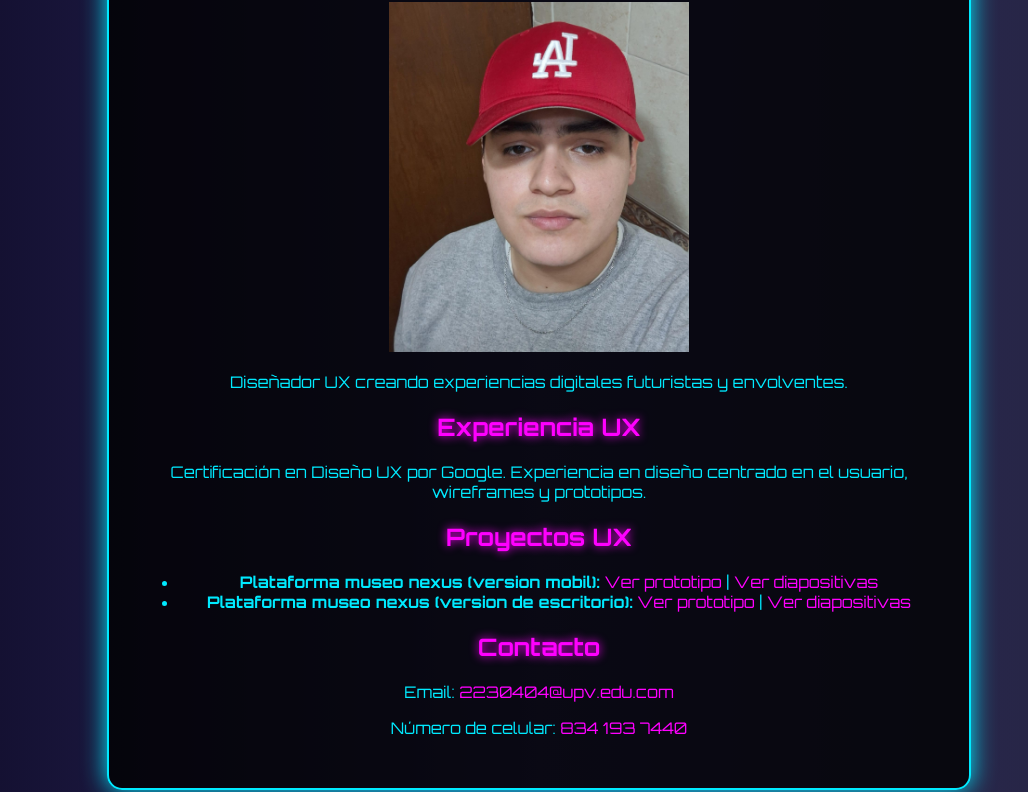
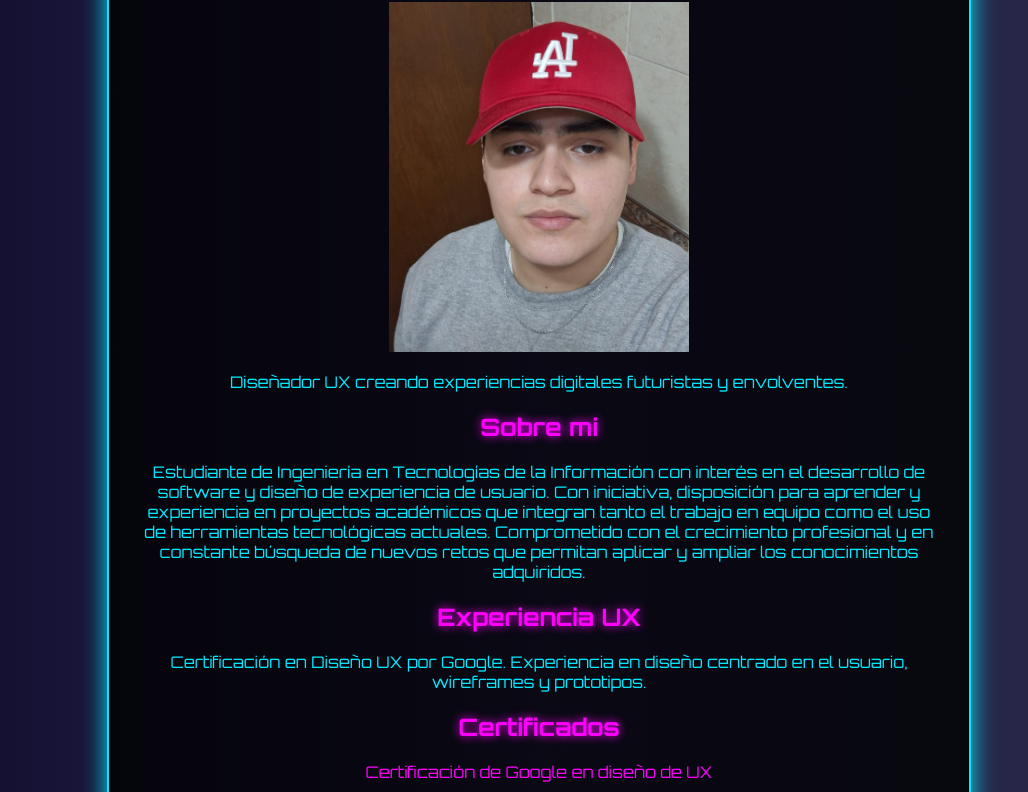
Before and after one commit to rodrigo-stamaria/cv, a plain HTML site: page index.html in a window 1280 px wide. Shown: the part 163-955 px from the top of the page, without its empty margins (101-1129 px from the left). Drawn offline with Linux system fonts and the light colour scheme.

Commit message:
Modificacion 1

```diff
--- a/index.html
+++ b/index.html
@@ -62,8 +62,19 @@
         <p>Diseñador UX creando experiencias digitales futuristas y envolventes.</p>
 
         <div class="section">
+            <h2>Sobre mi</h2>
+            <p>Estudiante de Ingeniería en Tecnologías de la Información con interés en el desarrollo de software y diseño de experiencia de usuario. Con iniciativa, disposición para aprender y experiencia en proyectos académicos que integran tanto el trabajo en equipo como el uso de herramientas tecnológicas actuales. Comprometido con el crecimiento profesional y en constante búsqueda de nuevos retos que permitan aplicar y ampliar los conocimientos adquiridos.
+            </p>
+        </div>
+
+        <div class="section">
             <h2>Experiencia UX</h2>
             <p>Certificación en Diseño UX por Google. Experiencia en diseño centrado en el usuario, wireframes y prototipos.</p>
+        </div>
+
+        <div class="section">
+            <h2>Certificados</h2>
+            <a href="" target="_blank">Certificación de Google en diseño de UX </a>
         </div>
 
         <div class="section">
```
